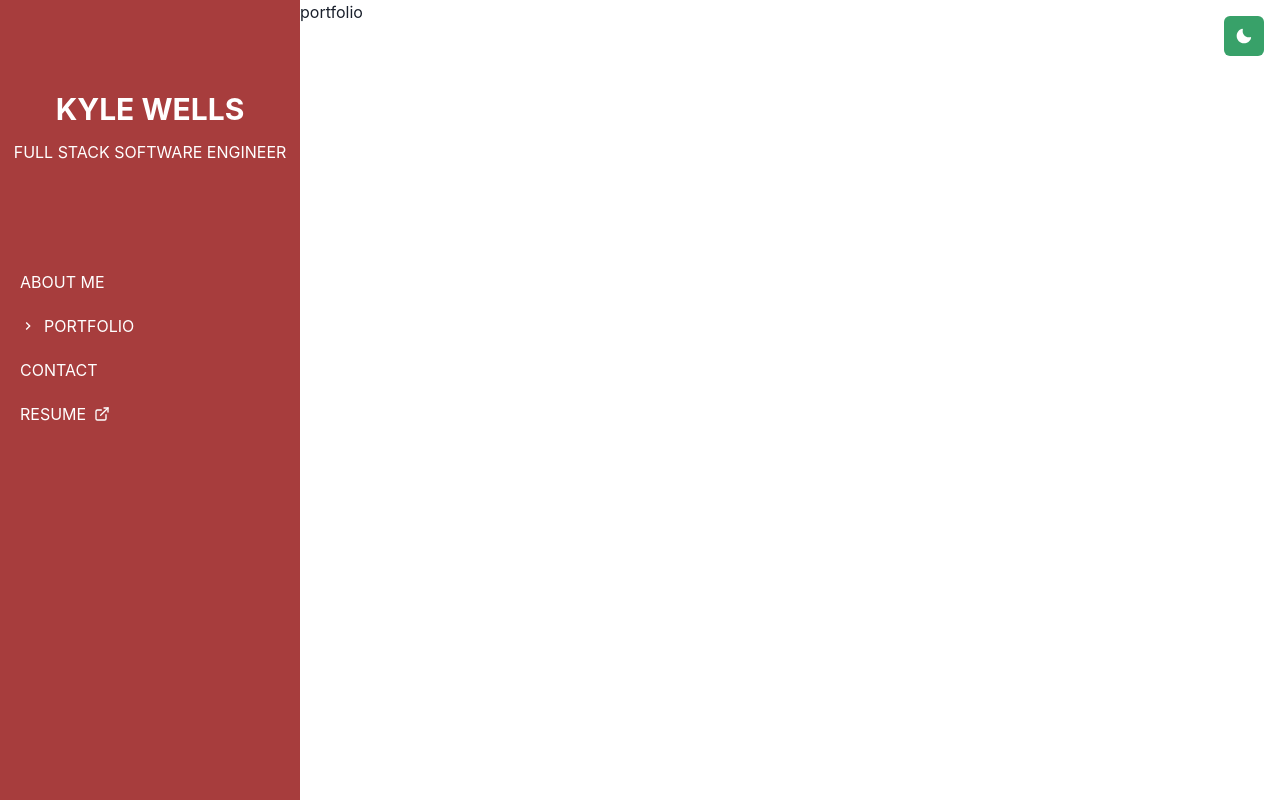
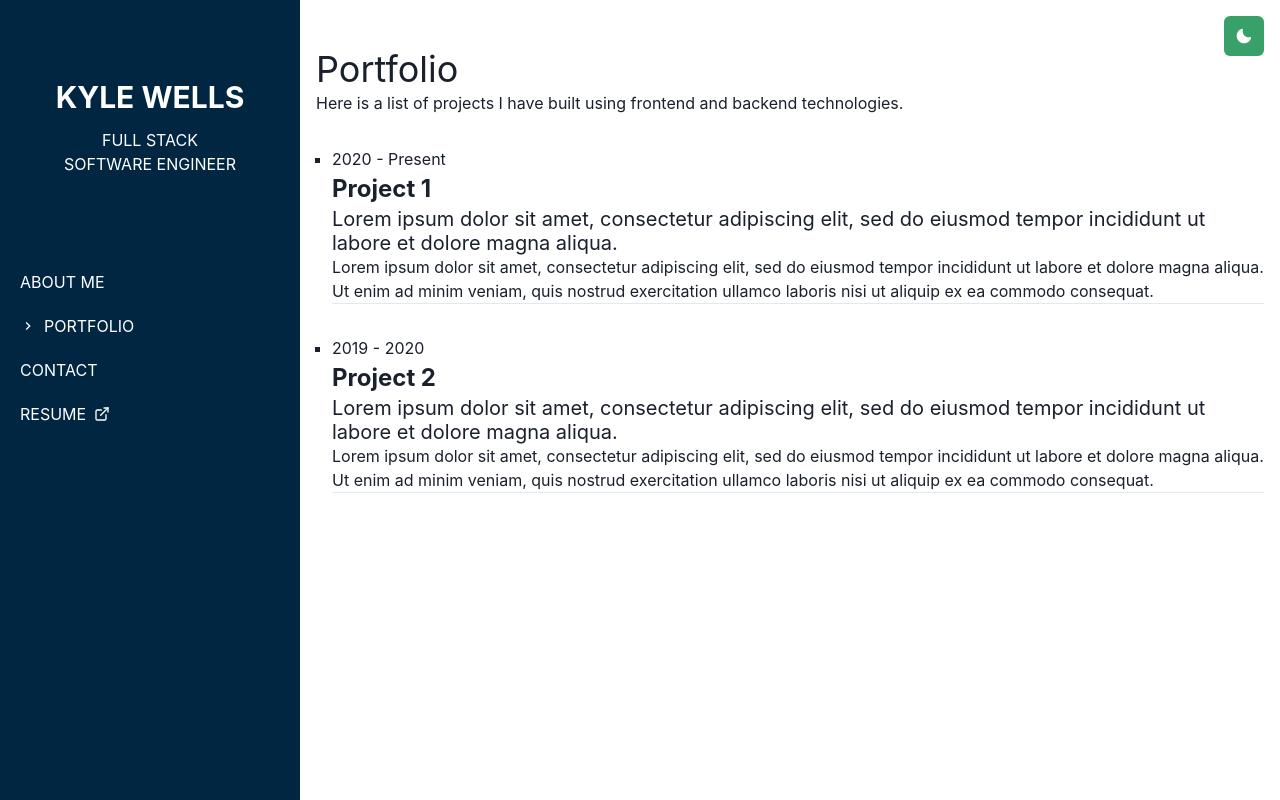
Before and after one commit to kqwq/portfolio, a Next.js app: page /portfolio in a window 1280 px wide. Built offline with nearby package versions, Linux system fonts and the light colour scheme.

Commit message:
list format

```diff
--- /dev/null
+++ b/src/components/Project.tsx
@@ -0,0 +1,37 @@
+import { Box, Heading, ListItem, Text } from '@chakra-ui/react'
+import React from 'react'
+
+// Define tpyes for project
+type ProjectProps = {
+  timeRange: string
+  title?: string
+  tagline?: string
+  descriptionHtml: string
+  technologies?: string[]
+  images?: string[]
+}
+
+const Project = (
+  { timeRange, title, tagline, descriptionHtml, technologies, images }: ProjectProps
+) => {
+  return (
+    <ListItem my={8} listStyleType="square">
+      {/* Timeline date */}
+      <Box>
+        <time >{timeRange}</time>
+      </Box>
+      {/* Timeline content */}
+      <Box>
+        <Text as="h3" fontSize="2xl" fontWeight="bold">{title}</Text>
+        <Heading as="h4" fontSize="xl" fontWeight="normal">{tagline}</Heading>
+        <Box dangerouslySetInnerHTML={{ __html: descriptionHtml }} />
+
+      </Box>
+      <hr />
+
+
+    </ListItem>
+  )
+}
+
+export default Project
--- a/src/components/SiteSidebar.tsx
+++ b/src/components/SiteSidebar.tsx
@@ -58,7 +58,7 @@ const SiteSidebar = ({ children }) => {
 
     <Flex direction={{
       base: 'column', lg: 'row'
-    }} bg="black" h="100vh" >
+    }} h="100vh" >
       <DarkModeSwitch />
 
       <Box w={{ base: '100%', lg: '300px' }} bg={colors.primary} >
@@ -69,8 +69,9 @@ const SiteSidebar = ({ children }) => {
             <Text color="white" fontSize="3xl" fontWeight="bold" >
               {identity.name.toLocaleUpperCase()}
             </Text >
-            <Text color="white" fontSize="1xl" >
-              {identity.title.toLocaleUpperCase()}
+            <Text color="white" fontSize="1xl" textAlign="center" >
+              FULL STACK<br />
+              SOFTWARE ENGINEER
             </Text >
 
           </VStack>
@@ -124,7 +125,7 @@ const SiteSidebar = ({ children }) => {
 
       </Box >
 
-      <Box w={{ base: '100%', lg: 'calc(100% - 300px)' }} bg="white" >
+      <Box w={{ base: '100%', lg: 'calc(100% - 300px)' }} >
         {children}
       </Box>
     </Flex >
--- a/src/constants.ts
+++ b/src/constants.ts
@@ -2,7 +2,11 @@
 
 
 const colors = {
-  primary: "#A73D3D",
+  primary: "#002642",
+  secondary: "#840032",
+  tertiary: "#E59500",
+  light: "#e5dada",
+  dark: "#02040f",
 }
 
 const identity = {
@@ -15,6 +19,24 @@ const socialMediaLinks = {
   linkedin: "https://www.linkedin.com/in/kqwq/",
 
 }
+
+const projects = [
+  {
+    timeRange: "2020 - Present",
+    title: "Project 1",
+    tagline: "Lorem ipsum dolor sit amet, consectetur adipiscing elit, sed do eiusmod tempor incididunt ut labore et dolore magna aliqua.",
+    descriptionHtml: "Lorem ipsum dolor sit amet, consectetur adipiscing elit, sed do eiusmod tempor incididunt ut labore et dolore magna aliqua. Ut enim ad minim veniam, quis nostrud exercitation ullamco laboris nisi ut aliquip ex ea commodo consequat.",
+    technologies: ["React", "TypeScript", "Node.js"],
+  },
+  {
+    timeRange: "2019 - 2020",
+    title: "Project 2",
+    tagline: "Lorem ipsum dolor sit amet, consectetur adipiscing elit, sed do eiusmod tempor incididunt ut labore et dolore magna aliqua.",
+    descriptionHtml: "Lorem ipsum dolor sit amet, consectetur adipiscing elit, sed do eiusmod tempor incididunt ut labore et dolore magna aliqua. Ut enim ad minim veniam, quis nostrud exercitation ullamco laboris nisi ut aliquip ex ea commodo consequat.",
+    technologies: ["React", "JavaScript", "ChakraUI"],
+
+  }
+]
 
 const sidebarLinks = [
   {
@@ -37,4 +59,4 @@ const sidebarLinks = [
 
 ]
 
-export { colors, identity,socialMediaLinks ,sidebarLinks}
+export { colors, identity,socialMediaLinks ,projects,sidebarLinks}
--- a/src/pages/portfolio.tsx
+++ b/src/pages/portfolio.tsx
@@ -1,10 +1,30 @@
+import { Box, Container, Heading, OrderedList, Text, UnorderedList, VStack } from '@chakra-ui/react'
 import React from 'react'
+import Project from '../components/Project'
 import SiteSidebar from '../components/SiteSidebar'
+import { projects } from '../constants'
 
 const PortfolioPage = () => {
   return (
     <SiteSidebar>
-      portfolio
+
+      <Container maxW={"container.xl"} py={12}>
+
+        <Heading fontWeight={"normal"}>Portfolio</Heading>
+        <Text>Here is a list of projects I have built using frontend and backend technologies.</Text>
+        <UnorderedList>
+          {
+            projects.map((
+              project, index) => {
+              return (
+                <Project key={index} {...project} />
+              )
+            })
+          }
+        </UnorderedList>
+
+      </Container>
+
     </SiteSidebar>
   )
 }
```
Also changed, not shown: 2 other files (tests, documents, lock files or other folders).
